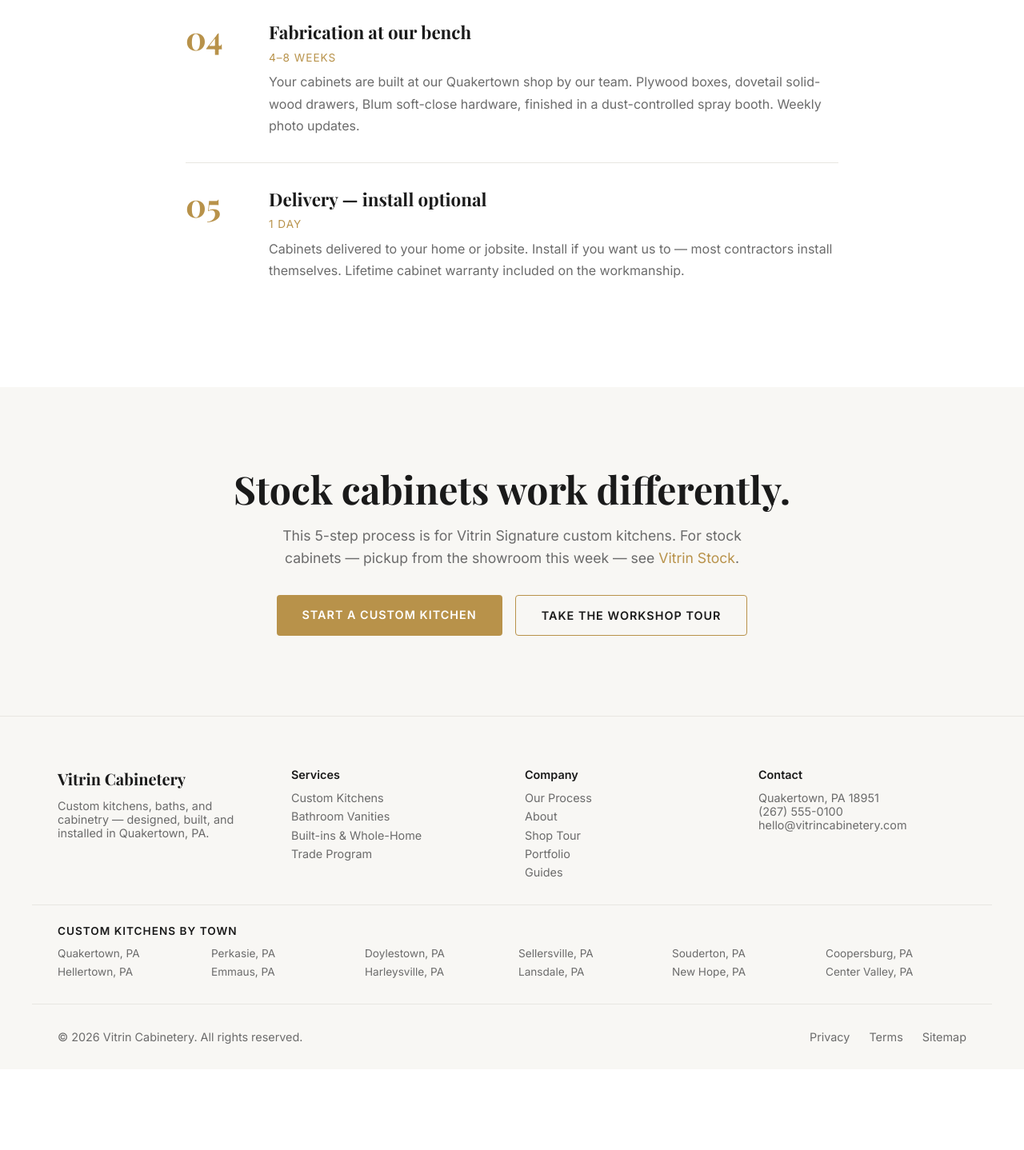
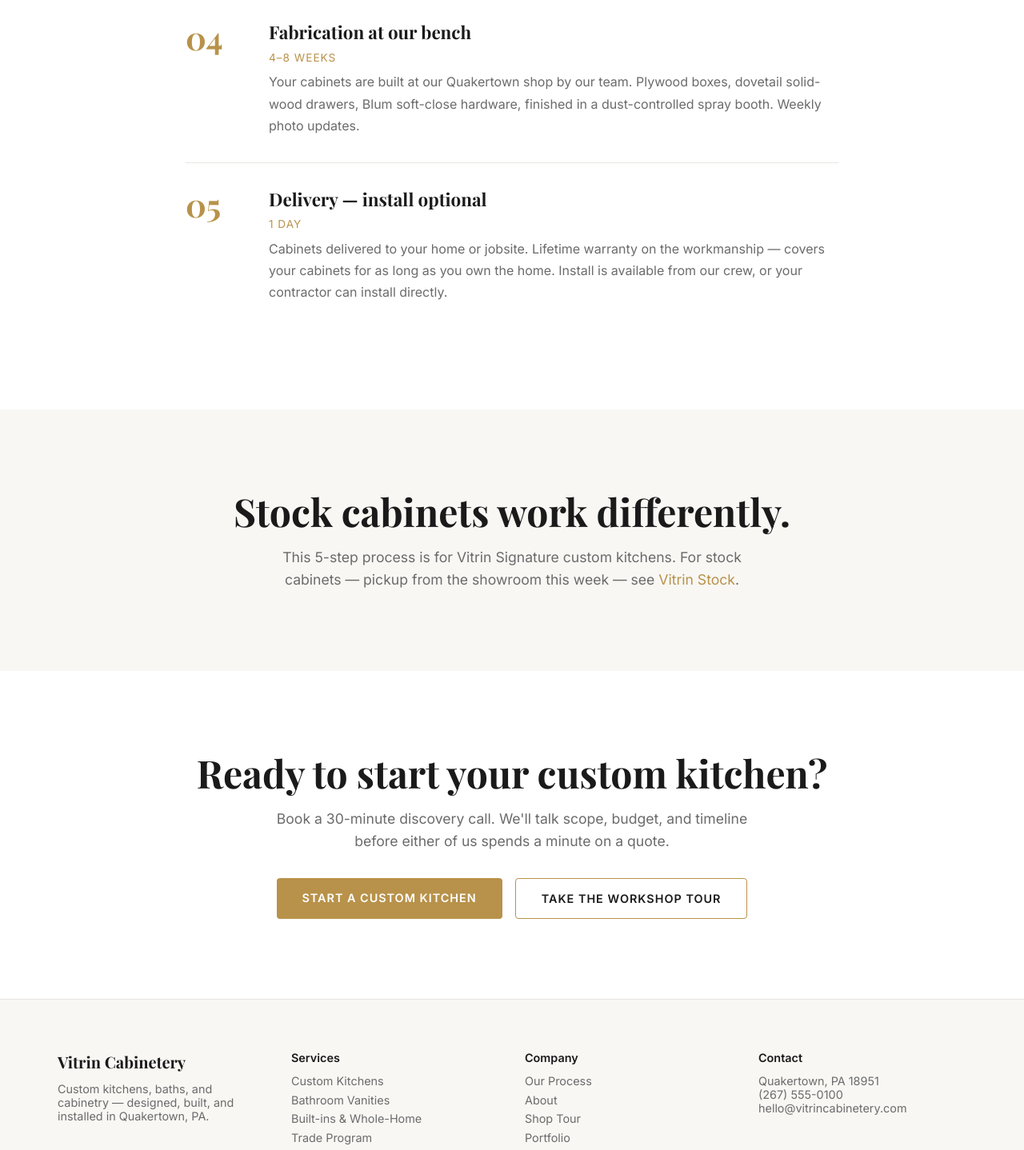
Before and after one commit to veyis/vitincabinetry.com, a Next.js app: page /process in a window 1280 px wide. Shown: the part 1188-2626 px from the top of the page at 80% size. Before the commit the page ends 2525 px from the top, so only its background shows below. Built offline with nearby package versions, Linux system fonts and the light colour scheme; no server answers.

Commit message:
fix(process): warranty leads in step 5, separate stock+CTA sections, schema retargeted to Custom Cabinet Supply

```diff
--- a/src/app/process/page.tsx
+++ b/src/app/process/page.tsx
@@ -43,7 +43,7 @@
     title: "Delivery — install optional",
     duration: "1 day",
     body:
-      "Cabinets delivered to your home or jobsite. Install if you want us to — most contractors install themselves. Lifetime cabinet warranty included on the workmanship.",
+      "Cabinets delivered to your home or jobsite. Lifetime warranty on the workmanship — covers your cabinets for as long as you own the home. Install is available from our crew, or your contractor can install directly.",
   },
 ];
 
@@ -101,8 +101,17 @@
       <section className="section--surface">
         <div className="container--narrow" style={{ textAlign: "center" }}>
           <h2 className="section-heading">Stock cabinets work differently.</h2>
+          <p className="section-sub" style={{ margin: "1rem auto 0" }}>
+            This 5-step process is for Vitrin Signature custom kitchens. For stock cabinets — pickup from the showroom this week — see <Link href="/cabinets/stock" className="text-link">Vitrin Stock</Link>.
+          </p>
+        </div>
+      </section>
+
+      <section>
+        <div className="container--narrow" style={{ textAlign: "center" }}>
+          <h2 className="section-heading">Ready to start your custom kitchen?</h2>
           <p className="section-sub" style={{ margin: "1rem auto 2rem" }}>
-            This 5-step process is for Vitrin Signature custom kitchens. For stock cabinets — pickup from the showroom this week — see <Link href="/cabinets/stock" className="text-link">Vitrin Stock</Link>.
+            Book a 30-minute discovery call. We&apos;ll talk scope, budget, and timeline before either of us spends a minute on a quote.
           </p>
           <div style={{ display: "flex", gap: "1rem", justifyContent: "center", flexWrap: "wrap" }}>
             <Link href="/contact?type=custom" className="btn-primary">Start a Custom Kitchen</Link>
@@ -129,11 +138,11 @@
         dangerouslySetInnerHTML={{
           __html: toJsonLd(
             serviceSchema({
-              name: "Custom Cabinet Manufacturing",
+              name: "Custom Cabinet Supply",
               description:
                 "A 5-step process for ordering custom kitchens and bath cabinetry, manufactured at our Quakertown, PA shop. Installation is optional and offered separately.",
               url: pageUrl,
-              serviceType: "Custom Cabinet Manufacturing",
+              serviceType: "Custom Cabinet Supply",
             })
           ),
         }}
```
